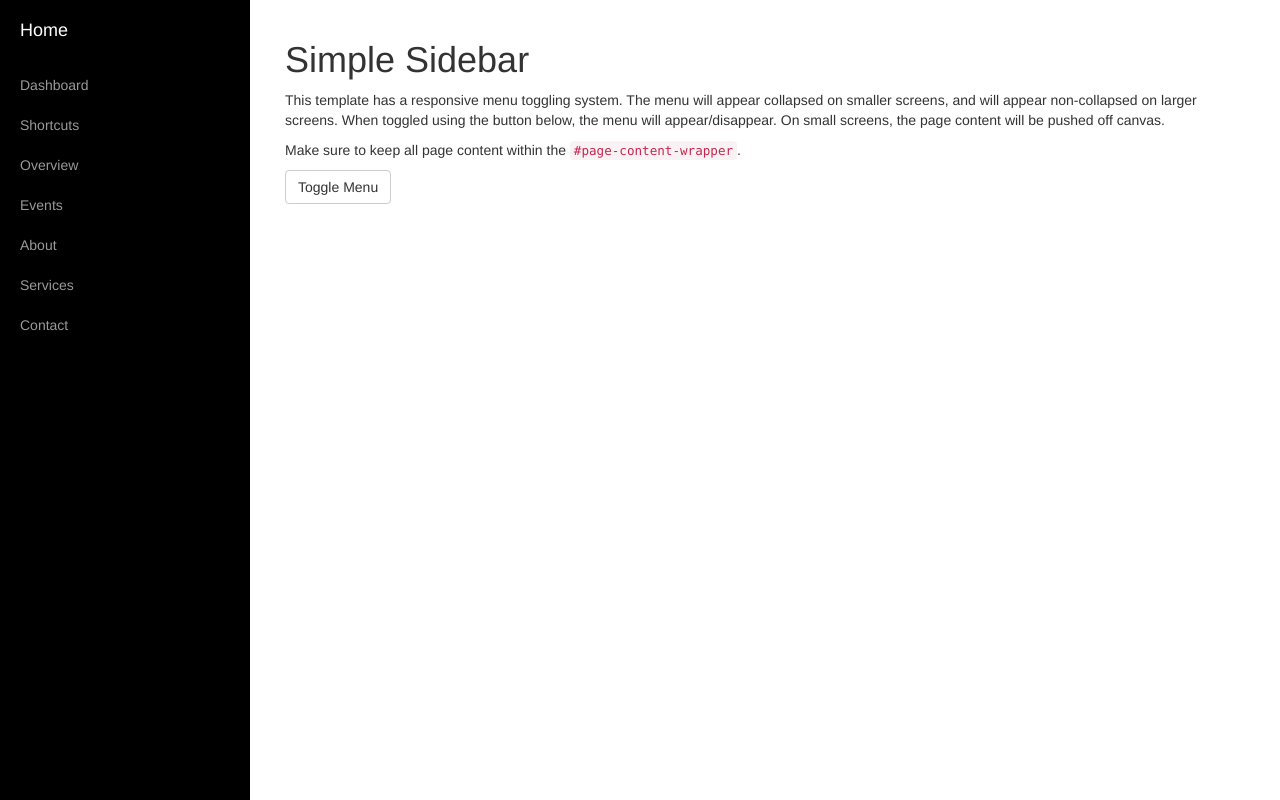
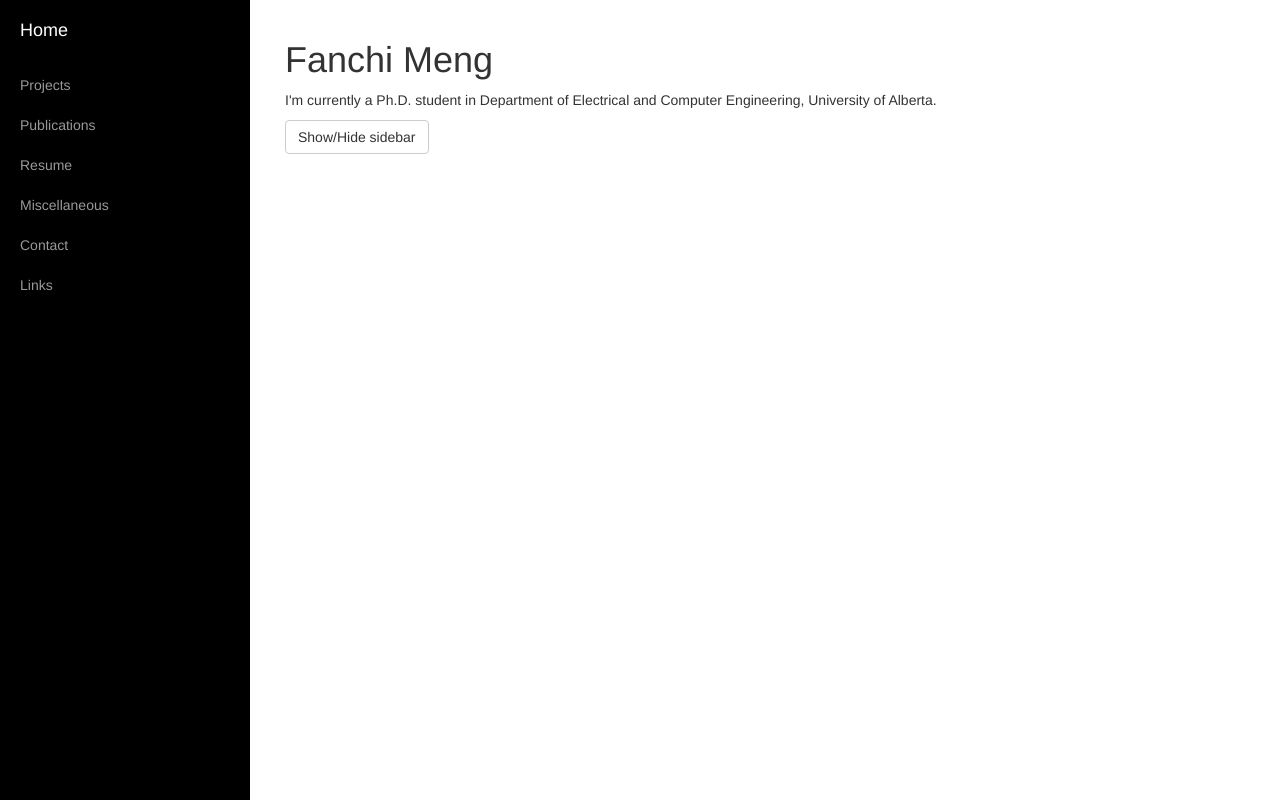
Before and after one commit to StartBootstrap/startbootstrap-simple-sidebar, a plain HTML site: page index.html in a window 1280 px wide. Drawn offline with Linux system fonts and the light colour scheme.

Commit message:
edit index.html

```diff
--- a/index.html
+++ b/index.html
@@ -39,25 +39,22 @@
                     </a>
                 </li>
                 <li>
-                    <a href="#">Dashboard</a>
+                    <a href="#">Projects</a>
                 </li>
                 <li>
-                    <a href="#">Shortcuts</a>
+                    <a href="#">Publications</a>
                 </li>
                 <li>
-                    <a href="#">Overview</a>
+                    <a href="#">Resume</a>
                 </li>
                 <li>
-                    <a href="#">Events</a>
-                </li>
-                <li>
-                    <a href="#">About</a>
-                </li>
-                <li>
-                    <a href="#">Services</a>
+                    <a href="#">Miscellaneous</a>
                 </li>
                 <li>
                     <a href="#">Contact</a>
+                </li>
+                <li>
+                    <a href="#">Links</a>
                 </li>
             </ul>
         </div>
@@ -68,10 +65,9 @@
             <div class="container-fluid">
                 <div class="row">
                     <div class="col-lg-12">
-                        <h1>Simple Sidebar</h1>
-                        <p>This template has a responsive menu toggling system. The menu will appear collapsed on smaller screens, and will appear non-collapsed on larger screens. When toggled using the button below, the menu will appear/disappear. On small screens, the page content will be pushed off canvas.</p>
-                        <p>Make sure to keep all page content within the <code>#page-content-wrapper</code>.</p>
-                        <a href="#menu-toggle" class="btn btn-default" id="menu-toggle">Toggle Menu</a>
+                        <h1>Fanchi Meng</h1>
+                        <p>I'm currently a Ph.D. student in Department of Electrical and Computer Engineering, University of Alberta.</p>
+                        <a href="#menu-toggle" class="btn btn-default" id="menu-toggle">Show/Hide sidebar</a>
                     </div>
                 </div>
             </div>
```
